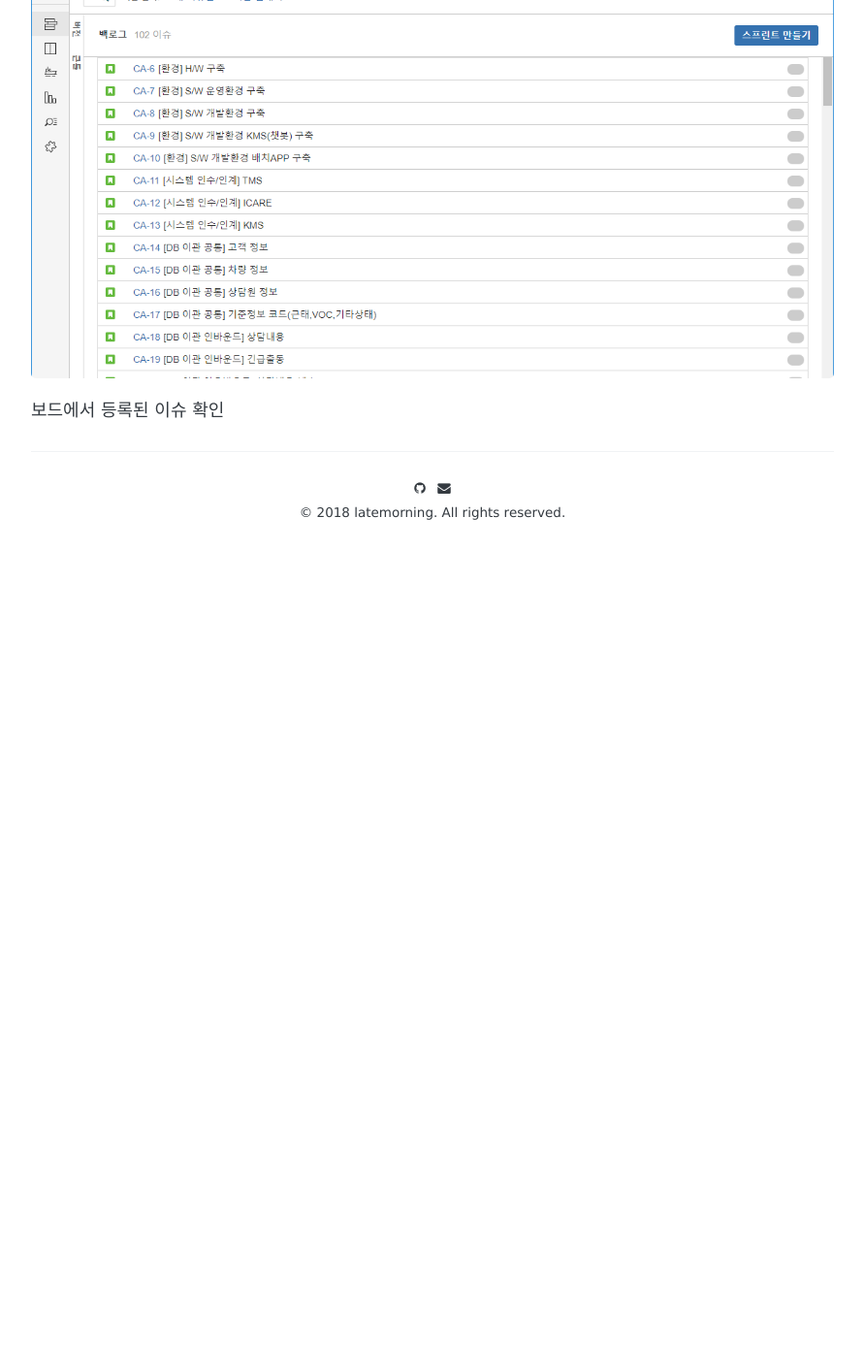
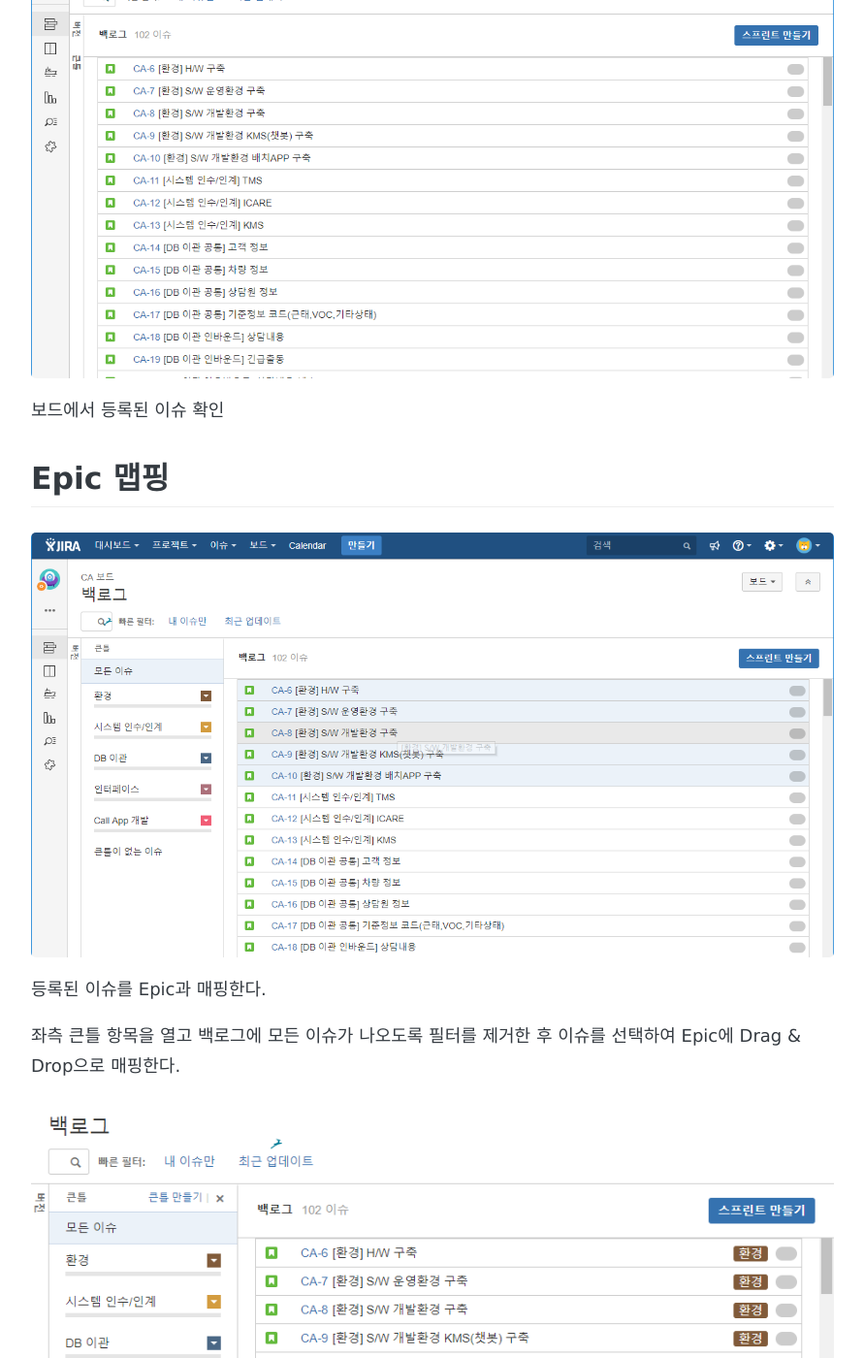
Before and after one commit to latemorning/latemorning.github.io, a Jekyll site: the page built from _posts/2018-12-06-JIRA-NEWPROJECT.md, in a window 1280 px wide and 1400 px high, scrolled down 7983 px. Shown: the whole window at 97% size, without its empty margins (194-1085 px from the left). Built offline with Jekyll 4.4.1, drawn with Linux system fonts in a browser that asks for light colours; some web fonts are replaced; before the commit the page ends 8613 px from its top, so only the background shows below that; some of the changed text lies outside the part shown.

Commit message:
jira
스프린트 만들기

```diff
--- a/_posts/2018-12-06-JIRA-NEWPROJECT.md
+++ b/_posts/2018-12-06-JIRA-NEWPROJECT.md
@@ -60,3 +60,17 @@ WBS에 등록된 목록을 csv 파일로 정리한다.
 
 ![](/images/jira_story_9.png "Story 만들기")
 보드에서 등록된 이슈 확인
+
+## Epic 맵핑
+![](/images/jira_epic_mapping_1.png "Story 만들기")
+등록된 이슈를 Epic과 매핑한다.
+
+좌측 큰틀 항목을 열고 백로그에 모든 이슈가 나오도록 필터를 제거한 후 이슈를 선택하여 Epic에 Drag & Drop으로 매핑한다.
+
+![](/images/jira_epic_mapping_2.png "Story 만들기")
+
+
+## 스프린트 만들기
+![](/images/jira_sprint_1.png "스프린트 만들기")
+스프린트 만들기 버튼을 누르면 스프린트 이름을 입력 할 수 있음<br/>
+스프린트 이름을 입력하고 뒤에 날짜를 같이 입력하면 보기 편함
```
